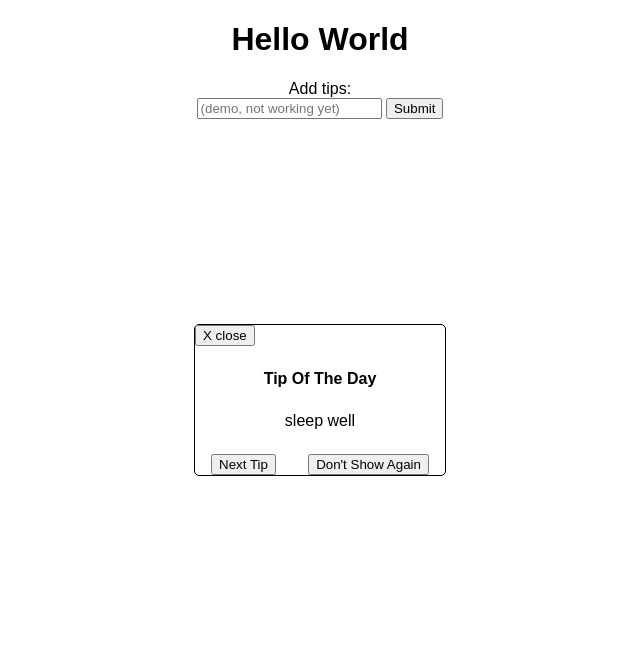
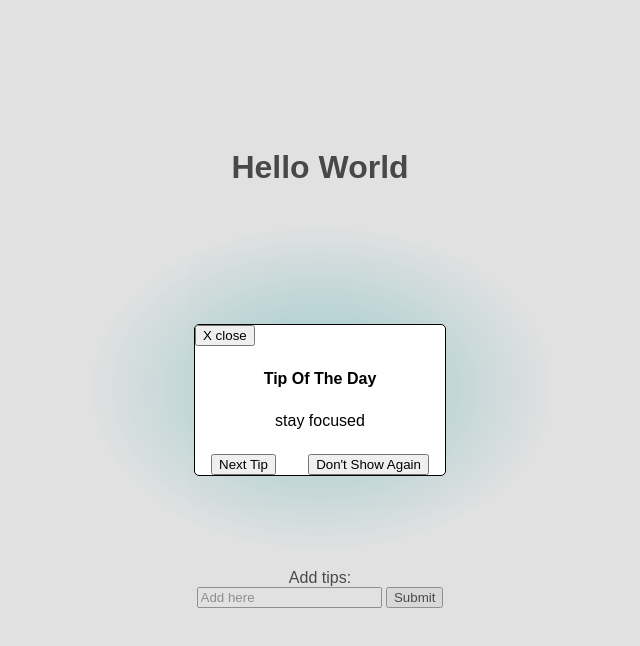
Before and after one commit to yasminny/Random-Tips, a plain HTML site: page index.html in a window 1280 px wide. Both pictures are taken after a click on the button "Next Tip". Shown: the whole page, without its empty margins (320-960 px from the left). Drawn offline with Linux system fonts and the light colour scheme.

Commit message:
refactor and more functionality added

```diff
--- a/app.js
+++ b/app.js
@@ -1,65 +1,141 @@
 let tipArray;
+const main = document.querySelector('main');
+
+/**
+ * --------------------VIew (UI manipulation)-------------------
+ */
+
+function initView() {
+  const baseMainTemplate = `<h1>Hello World</h1>
+<div class="img-bcg">
+<div class="hello">
+</div>
+</div>
+    <p>Add tips:</p>
+    <form id="tip-form">
+      <input placeholder="Add here" required>
+      <button class="add-tip-btn">Submit</button>
+    </form>`;
+  main.innerHTML = baseMainTemplate;
+  const formElem = document.getElementById('tip-form');
+  formElem.addEventListener('submit', handelNewTip);
+  main.querySelector('.hello').addEventListener('click', showTips);
+}
 
 function initTips() {
-  const displayTip = localStorage.getItem('hideTips') ? false : true;
+  const displayTip = localStorage.getItem('hideTips') !== 'true' ? true : false;
+  const chances = Math.round(Math.random() * 100);
+
+  if (displayTip && chances % 2 === 0) {
+    console.log('init tips');
+    showTips();
+  }
+}
+
+function showTips() {
+  console.log('show tips func');
+
+  const tipTemplate = `<section>
+      <div class="tip-box">
+        <button type="button" id="close">X close</button>
+        <h2>Tip Of The Day</h2>
+        <p id="tip-text"></p>
+        <div class="buttons">
+          <button type="button" id="next">Next Tip</button>
+          <button type="button" id="no-more">Don't Show Again</button>
+        </div>
+      </div>
+    </section>`;
+  const selectedTip = tipArray[Math.floor(Math.random() * tipArray.length)];
+  const tipIndex = tipArray.findIndex((item) => item === selectedTip);
+  main.innerHTML += tipTemplate;
+
   const tipTextElement = document.getElementById('tip-text');
-  const selectedTip = tipArray[Math.floor(Math.random() * tipArray.length)];
-  const chances = Math.round(Math.random() * 100);
-  const tipBoxElem = document.querySelector('.tip-box');
   const closeBtn = document.getElementById('close');
   const nextBtn = document.getElementById('next');
   const noMoreTipsBtn = document.getElementById('no-more');
-  const tipIndex = tipArray.findIndex((item) => item === selectedTip);
 
   tipTextElement.setAttribute('tip-index', tipIndex);
-  closeBtn.addEventListener('click', closeTipDisplay);
+  closeBtn.addEventListener('click', initView);
   nextBtn.addEventListener('click', nextTipDisplay);
   noMoreTipsBtn.addEventListener('click', noMoreTipDisplay);
   tipTextElement.innerText = selectedTip;
-
-  if (displayTip && chances % 2 === 0) {
-    tipBoxElem.classList.remove('hide');
-  }
-}
-
-function closeTipDisplay() {
-  const tipBoxElem = document.querySelector('.tip-box');
-  return tipBoxElem.classList.add('hide');
 }
 
 function noMoreTipDisplay() {
-  localStorage.setItem('hideTips', true);
-  closeTipDisplay();
+  localStorage.setItem('hideTips', 'true');
+  initView()
 }
 
 function nextTipDisplay() {
   const tipTextElement = document.getElementById('tip-text');
   const oldTipIndex = parseInt(tipTextElement.getAttribute('tip-index'));
-  let nextTip;
-  if (oldTipIndex === tipArray.length - 1) {
-    nextTip = tipArray[0];
-  }
-  else {
-    nextTip = tipArray[oldTipIndex + 1];
-  }
-  const tipIndex = tipArray.findIndex((item) => item === nextTip);
-  tipTextElement.setAttribute('tip-index', tipIndex);
-  tipTextElement.innerText = nextTip;
+  const nextTip = (oldTipIndex + 1) % tipArray.length;
+  tipTextElement.setAttribute('tip-index', nextTip);
+  tipTextElement.innerText = tipArray[nextTip];
 }
 
+initView();
+
+/**
+ * ---------------------Model (data manipulation)-------------------------
+ */
+
 function getTipsData() {
+  if(localStorage.getItem('tipArray')){
+    tipArray = JSON.parse(localStorage.getItem('tipArray'));
+   return initTips();
+  }
   const xhr = new XMLHttpRequest();
   xhr.addEventListener('load', xhrLoadHandler);
+  xhr.addEventListener('error', xhrErrorHandler);
+  xhr.addEventListener('timeout', xhrTimeoutHandler);
+
 
   xhr.open('GET', 'tips.json');
   xhr.send();
 }
 
-function xhrLoadHandler(event) {
-  const myXhr = event.target;
+function setXhrInfoDisplay() {
+  const infoTemplate = `<section>
+      <div class="tip-box">
+        <button type="button" id="close">X close</button>
+        <h2></h2>
+      </div>
+    </section>`;
+  main.innerHTML += infoTemplate;
+  const closeBtn = document.getElementById('close');
+  closeBtn.addEventListener('click', initView);
+}
 
-  tipArray = JSON.parse(myXhr.response);
+function xhrErrorHandler() {
+  setXhrInfoDisplay();
+  const infoMsgElem = document.querySelector('.tip-box').querySelector('h2');
+  infoMsgElem.innerText = "Sadly, the tip of the day could not load";
+}
+
+function xhrTimeoutHandler() {
+  setXhrInfoDisplay();
+  const infoMsgElem = document.querySelector('.tip-box').querySelector('h2');
+  infoMsgElem.innerText = "The server request to get the tips of the day was timed out";
+}
+
+function xhrLoadHandler(e) {
+  const myXhr = e.target;
+
+  tipArray = tipArray !== undefined? tipArray.push(JSON.parse(myXhr.response)) : JSON.parse(myXhr.response);
+  localStorage.setItem('tipArray', JSON.stringify(tipArray));
   initTips();
 }
 
+function handelNewTip(e) {
+  e.preventDefault();
+  const target = e.target;
+  const inputElem = target.querySelector('input');
+  const newTip = inputElem.value;
+  tipArray.push(newTip);
+  localStorage.setItem('tipArray', JSON.stringify(tipArray));
+  inputElem.value = '';
+}
+
 getTipsData();
--- a/index.html
+++ b/index.html
@@ -10,24 +10,6 @@
 </head>
 <body>
   <main id="main">
-    <h1>Hello World</h1>
-    <p>Add tips:</p>
-    <form>
-      <input placeholder="(demo, not working yet)" required>
-      <button type="submit">Submit</button>
-    </form>
-    <section>
-      <div class="tip-box hide">
-        <button type="button" id="close">X close</button>
-        <h2>Tip Of The Day</h2>
-        <p id="tip-text"></p>
-        <div class="buttons">
-          <button type="button" id="next">Next Tip</button>
-          <button type="button" id="no-more">Don't Show Again</button>
-        </div>
-      </div>
-    </section>
-
   </main>
   <script src="app.js"></script>
 </body>
--- a/main.css
+++ b/main.css
@@ -24,6 +24,7 @@ main {
   justify-content: space-around;
   align-items: center;
   flex-direction: column;
+  height: 100%;
 }
 
 section {
@@ -35,6 +36,7 @@ section {
   display: flex;
   justify-content: center;
   align-items: center;
+  background-color: rgba(179, 179, 179, 0.4);
 }
 
 .tip-box {
@@ -49,6 +51,7 @@ section {
   flex-direction: column;
   align-items: baseline;
   border-radius: 5px;
+  background-color: white;
 }
 
 .buttons {
@@ -61,6 +64,35 @@ h2, p {
   margin: 0 auto;
 }
 
-.hide {
-  display: none;
+h1 {
+  padding-top: 10%;
 }
+
+.hello {
+  background-image: url("noun_842369_cc.svg");
+  background-repeat: no-repeat;
+  background-size: cover;
+  width:  125px;
+  height: 125px;
+  border-radius: 50%;
+  background-color: white;
+}
+
+.img-bcg {
+  background: radial-gradient(ellipse at center, #8ad8db 0%, #ffffff 65%, #ffffff 100%);
+  width: 40vw;
+  min-width: 350px;
+  min-height: 350px;
+  height: 40vw;
+  display: flex;
+  justify-content: center;
+  align-items: center;
+}
+
+.img-bcg:hover{
+  background: radial-gradient(ellipse at center, #8ee58e 0%, #ffffff 65%, #ffffff 100%);
+}
+
+form {
+  margin-bottom: 15%;
+}
```
Also changed, not shown: noun_842369_cc.svg (added).
